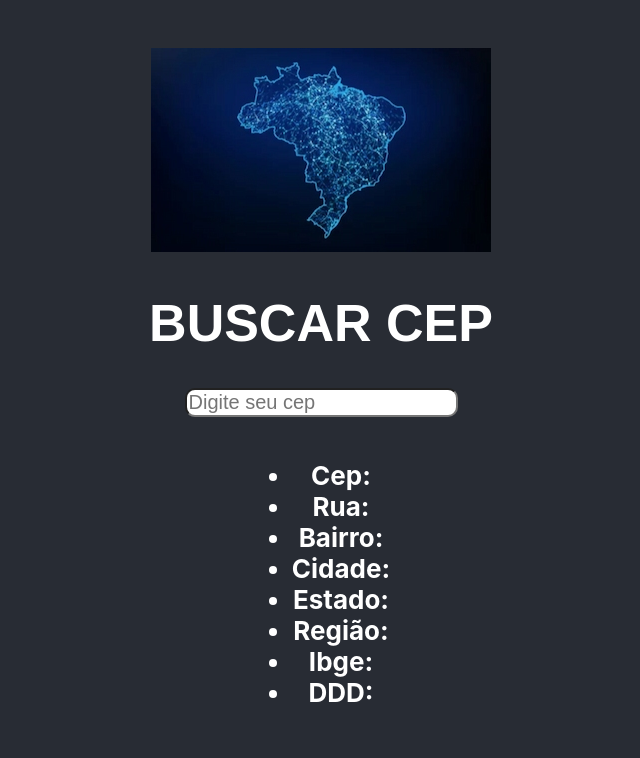
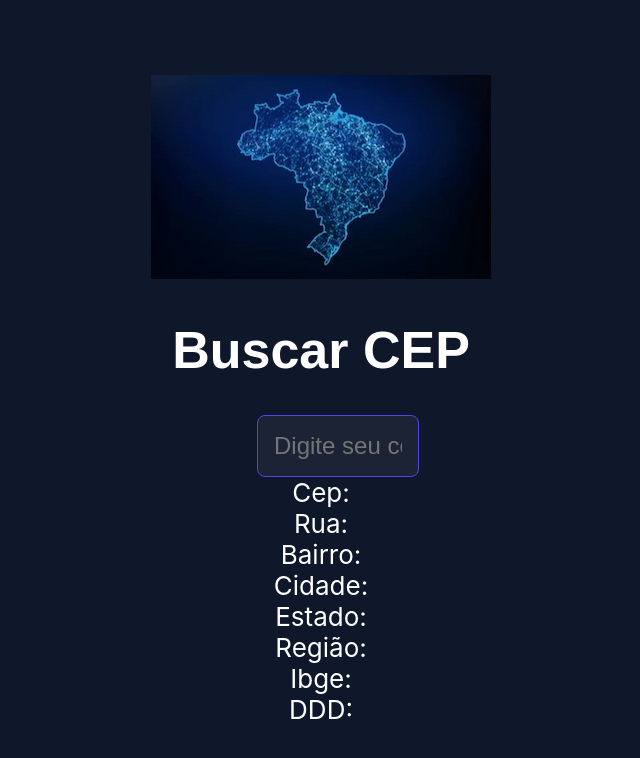
Before and after one commit to vvalmir-silva/Buscar-Cep, a React (Create React App) app: page / in a window 1280 px wide. Shown: the top 758 px of the page, without its empty margins (319-959 px from the left). Built offline with nearby package versions, Linux system fonts and the light colour scheme.

Commit message:
updateapp.js

```diff
--- a/src/App.js
+++ b/src/App.js
@@ -2,12 +2,13 @@ import { useState } from "react";
 import styled from "styled-components";
 import imagemBody from "./img/capa.jpg";
 
+import "./index.css";
+
 const HeaderComponents = styled.header`
-  background-color: #282c34;
+  background-color: var(--escuro);
   min-height: 100vh;
   display: flex;
   flex-direction: column;
-  align-items: center;
   justify-content: center;
   font-size: calc(10px + 2vmin);
   color: white;
@@ -18,10 +19,15 @@ const HeaderDiv = styled.div`
 `;
 
 const HeaderInput = styled.input`
-  font-size: 20px;
   display: flex;
-  border-radius: 10px;
-  align-items: center;
+  width: 10%;
+  margin-left: 45%;
+  font-size: 1.5rem;
+  padding: 1rem;
+  background: rgba(255, 255, 255, 0.05);
+  border-radius: 8px;
+  color: var(--claro);
+  border: 1px solid var(--primeira);
 `;
 const BuscarCepH1 = styled.h1`
   font-family: sans-serif;
@@ -29,9 +35,10 @@ const BuscarCepH1 = styled.h1`
   color: white;
 `;
 
-const UlConpondentsCompondents = styled.h1`
+const DivCompondentsCompondents = styled.div`
   color: white;
   font-size: 26px;
+  text-align: center;
 `;
 
 function App() {
@@ -70,25 +77,24 @@ function App() {
         <div>
           <img src={imagemBody} alt="Minha imagem" />
         </div>
-        <BuscarCepH1>BUSCAR CEP</BuscarCepH1>
+        <BuscarCepH1>Buscar CEP</BuscarCepH1>
         <HeaderInput
           onChange={manipularEndereco}
-          className="cep"
           placeholder="Digite seu cep"
         />
 
-        <ul>
-          <UlConpondentsCompondents>
-            <li>Cep: {endereco.cep}</li>
-            <li>Rua: {endereco.rua}</li>
-            <li>Bairro: {endereco.bairro}</li>
-            <li>Cidade: {endereco.cidade}</li>
-            <li>Estado: {endereco.estado}</li>
-            <li>Região: {endereco.regiao}</li>
-            <li>Ibge: {endereco.ibge}</li>
-            <li>DDD: {endereco.ddd}</li>
-          </UlConpondentsCompondents>
-        </ul>
+        <section>
+          <DivCompondentsCompondents>
+            <div>Cep: {endereco.cep}</div>
+            <div>Rua: {endereco.rua}</div>
+            <div>Bairro: {endereco.bairro}</div>
+            <div>Cidade: {endereco.cidade}</div>
+            <div>Estado: {endereco.estado}</div>
+            <div>Região: {endereco.regiao}</div>
+            <div>Ibge: {endereco.ibge}</div>
+            <div>DDD: {endereco.ddd}</div>
+          </DivCompondentsCompondents>
+        </section>
       </HeaderComponents>
     </HeaderDiv>
   );
--- a/src/index.css
+++ b/src/index.css
@@ -1,13 +1,18 @@
 body {
   margin: 0;
-  font-family: -apple-system, BlinkMacSystemFont, 'Segoe UI', 'Roboto', 'Oxygen',
-    'Ubuntu', 'Cantarell', 'Fira Sans', 'Droid Sans', 'Helvetica Neue',
+  font-family: -apple-system, BlinkMacSystemFont, "Segoe UI", "Roboto", "Oxygen",
+    "Ubuntu", "Cantarell", "Fira Sans", "Droid Sans", "Helvetica Neue",
     sans-serif;
-  -webkit-font-smoothing: antialiased;
-  -moz-osx-font-smoothing: grayscale;
+
+  background-color: var(--escuro);
+  color: var(--claro);
 }
 
-code {
-  font-family: source-code-pro, Menlo, Monaco, Consolas, 'Courier New',
-    monospace;
+
+:root {
+  --primeira: #4f46e5;
+  --segundo: #7c3aed;
+  --escuro: #0f172a;
+  --claro: #e3e8f0;
+  --vidro: rgba(255, 255, 255, 0.1);
 }
```
